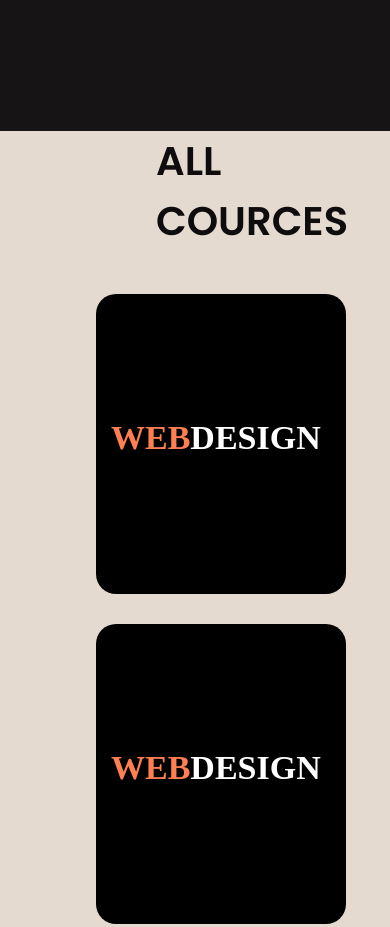
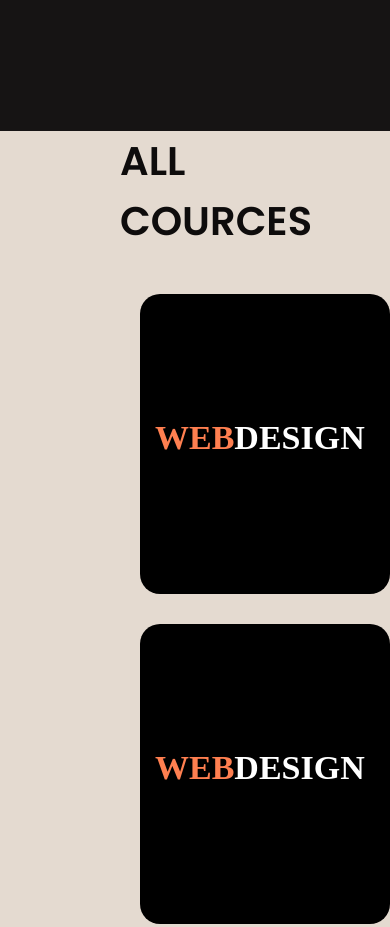
Before and after one commit to samratabduljalil/freeresource, a plain HTML site: page index.html in a window 390 px wide. Shown: the part 1180-2107 px from the top of the page. Drawn offline with Linux system fonts and the light colour scheme.

Commit message:
Add files via upload

```diff
--- a/styles.css
+++ b/styles.css
@@ -94,7 +94,13 @@ font-family:  'Poppins', sans-serif;
         grid-template-columns: 1fr;
     }
     .card{
- margin-left: 16%;
+ margin-left: 100px;
+ margin-right: 100px;
+
+    }
+    .course_text{
+        margin-left: 120px;
+        margin-right: 6px;
 
     }
 
```
